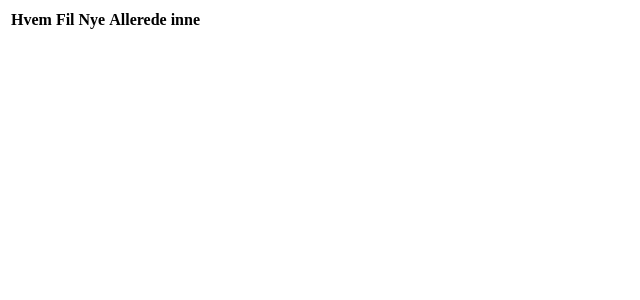
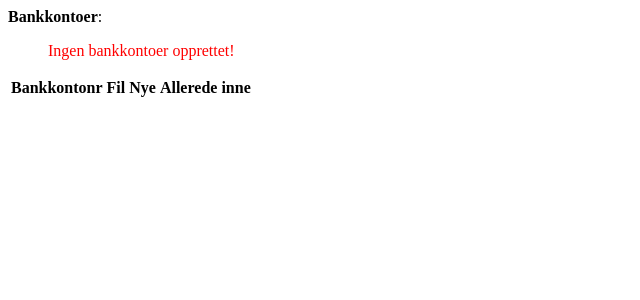
Before and after one commit to HNygard/regnskap, a PHP site: page /kontooversiktparser-srbank.php in a window 1280 px wide. Shown: the top 300 px of the page, without its empty margins (0-640 px from the left). Run offline with PHP 8.4, Linux system fonts and the light colour scheme; data that the repository does not hold is empty.

Commit message:
Oppretter import-mappe samt nye tabeller for bankkonto og banktransaksjoner

```diff
--- a/kontooversiktparser-srbank.php
+++ b/kontooversiktparser-srbank.php
@@ -14,26 +14,36 @@ function csv_to_array($array)
 	return $csv_array;
 }
 
-$hovedmappe = 'kontioversikt';
+$hovedmappe = 'import/sr-bank';
 
 // Finner filer
 $filer = array();
-$Q_hvem = mysql_query("select * from `registreringskontoer`");
+$Q = mysql_query("select * from `bankkontoer`");
+
+echo '<b>Bankkontoer</b>:<br />';
 echo '<ul>';
-while($R_hvem = mysql_fetch_assoc($Q_hvem))
+if(!mysql_num_rows($Q))
 {
-	$mappe = $hovedmappe.'/'.$R_hvem['navn'].'/';
-	$filer[$R_hvem['id']] = array();
-	echo '<li><b>'.$R_hvem['navn'].'</b><ul>';
+	echo '<span style="color: red;">Ingen bankkontoer opprettet!</span>';
+}
+while($R = mysql_fetch_assoc($Q))
+{
+	$mappe = $hovedmappe.'/'.$R['nr'].'/';
+	$filer[$R['nr']] = array();
+	echo '<li><b>'.$R['nr'].'</b><ul>';
 	// Henter filer fra mappe:
 	if (file_exists($mappe) && $handle = opendir($mappe)) {
 		while (false !== ($file = readdir($handle))) {
 			if($file != '..' && $file != '.')
 			{
 				echo '<li>'.$mappe.$file.'</li>';
-				$filer[$R_hvem['id']][][0] = $mappe.$file;
+				$filer[$R['nr']][][0] = $mappe.$file;
 			}
 		}
+	}
+	else
+	{
+		echo '<span style="color: red;">Mappen til kontonr '.$R['nr'].' ('.$mappe.') eksisterer ikke.</span>';
 	}
 	echo '</ul></li>';
 	// TODO:
@@ -41,20 +51,20 @@ while($R_hvem = mysql_fetch_assoc($Q_hvem))
 	{
 		$Q_fil = mysql_query("");
 		if(!mysql_num_rows($Q_fil))
-			$filer[$R_hvem['id']][] = array('fil');
+			$filer[$R['id']][] = array('fil');
 	}*/
 }
 echo '</ul>';
 
-foreach ($filer as $hvem => $filarray)
+foreach ($filer as $bankkonto_nr => $filarray)
 {
 	foreach($filarray as $i => $filen)
 	{
 		// Parser filer
 		$csv_array = csv_to_array(explode("\n", file_get_contents($filen[0])));
 
-		$filer[$hvem][$i][1] = 0; // Nye
-		$filer[$hvem][$i][2] = 0; // Allerede inne
+		$filer[$bankkonto_nr][$i][1] = 0; // Nye
+		$filer[$bankkonto_nr][$i][2] = 0; // Allerede inne
 
 		foreach($csv_array as $csv)
 		{
@@ -64,7 +74,7 @@ foreach ($filer as $hvem => $filarray)
 			// TODO: ".$csv[2]." = rentedato
 			if(!empty($csv))
 			{
-				$Q_kontioversikt = mysql_query("
+				$Q_tidligeretransaksjoner = mysql_query("
 					SELECT *
 					FROM `banktransaksjoner`
 					WHERE
@@ -72,14 +82,14 @@ foreach ($filer as $hvem => $filarray)
 						`beskrivelse` = '".$csv[1]."' AND
 						`rentedato` = '0' AND
 						`belop` = '".$csv[3]."' AND
-						`registreringskonto_id` = '".$hvem."'"); // Sjekk for alle variablene
+						`bankkonto_nr` = '".$bankkonto_nr."'"); // Sjekk for alle variablene
 				//echo mysql_error();exit;
-				if(mysql_num_rows($Q_kontioversikt))
-					$filer[$hvem][$i][2]++;
+				if(mysql_num_rows($Q_tidligeretransaksjoner))
+					$filer[$bankkonto_nr][$i][2]++;
 				else
 				{
 					// Legger inn i database
-					$filer[$hvem][$i][1]++;
+					$filer[$bankkonto_nr][$i][1]++;
 
 					// TODO: Legg i DB
 					/*
@@ -96,17 +106,17 @@ foreach ($filer as $hvem => $filarray)
 
 echo '<table>'.chr(10);
 echo '	<tr>'.chr(10);
-echo '		<td><b>Hvem</b></td>'.chr(10);
+echo '		<td><b>Bankkontonr</b></td>'.chr(10);
 echo '		<td><b>Fil</b></td>'.chr(10);
 echo '		<td><b>Nye</b></td>'.chr(10);
 echo '		<td><b>Allerede inne</b></td>'.chr(10);
 echo '	</tr>'.chr(10).chr(10);
-foreach ($filer as $hvem => $filarray)
+foreach ($filer as $bankkonto_nr => $filarray)
 {
 	foreach($filarray as $filen)
 	{
 		echo '	<tr>'.chr(10);
-		echo '		<td>'.$hvem.'</td>'.chr(10);
+		echo '		<td>'.$bankkonto_nr.'</td>'.chr(10);
 		echo '		<td>'.$filen[0].'</td>'.chr(10);
 		echo '		<td>'.$filen[1].'</td>'.chr(10);
 		echo '		<td>'.$filen[2].'</td>'.chr(10);
```
Also changed, not shown: database.sql (+16 -0 lines), 1 other file.
